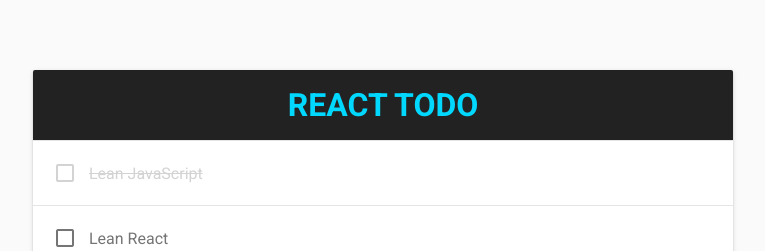
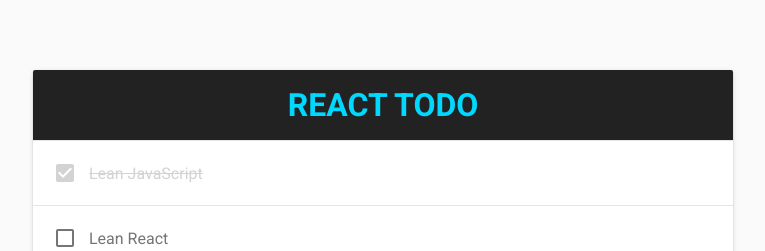
Before and after one commit to logolevel/react-basic, a React (Create React App) app: page / in a window 1280 px wide. Shown: the top 251 px of the page, without its empty margins (257-1022 px from the left). Built offline with nearby package versions, Linux system fonts and the light colour scheme.

Commit message:
0403: Edit typo in props name

```diff
--- a/src/components/Checkbox.jsx
+++ b/src/components/Checkbox.jsx
@@ -12,7 +12,7 @@ function Checkbox(props) {
 }
 
 Checkbox.propTypes = {
-    Checked: PropTypes.bool.isRequired,
+    checked: PropTypes.bool.isRequired,
     onChange: PropTypes.func.isRequired
 }
 
--- a/src/components/Todo.jsx
+++ b/src/components/Todo.jsx
@@ -7,7 +7,7 @@ import Button from './Button';
 function Todo(props) {
     return (
     <div className={`todo${props.completed ? ' completed' : ''}`}>
-        <Checkbox Checked={props.completed} onChange={() => props.onStatusChange(props.id)} />
+        <Checkbox checked={props.completed} onChange={() => props.onStatusChange(props.id)} />
 
         <span className="todo-title">{props.title}</span>
 
```
